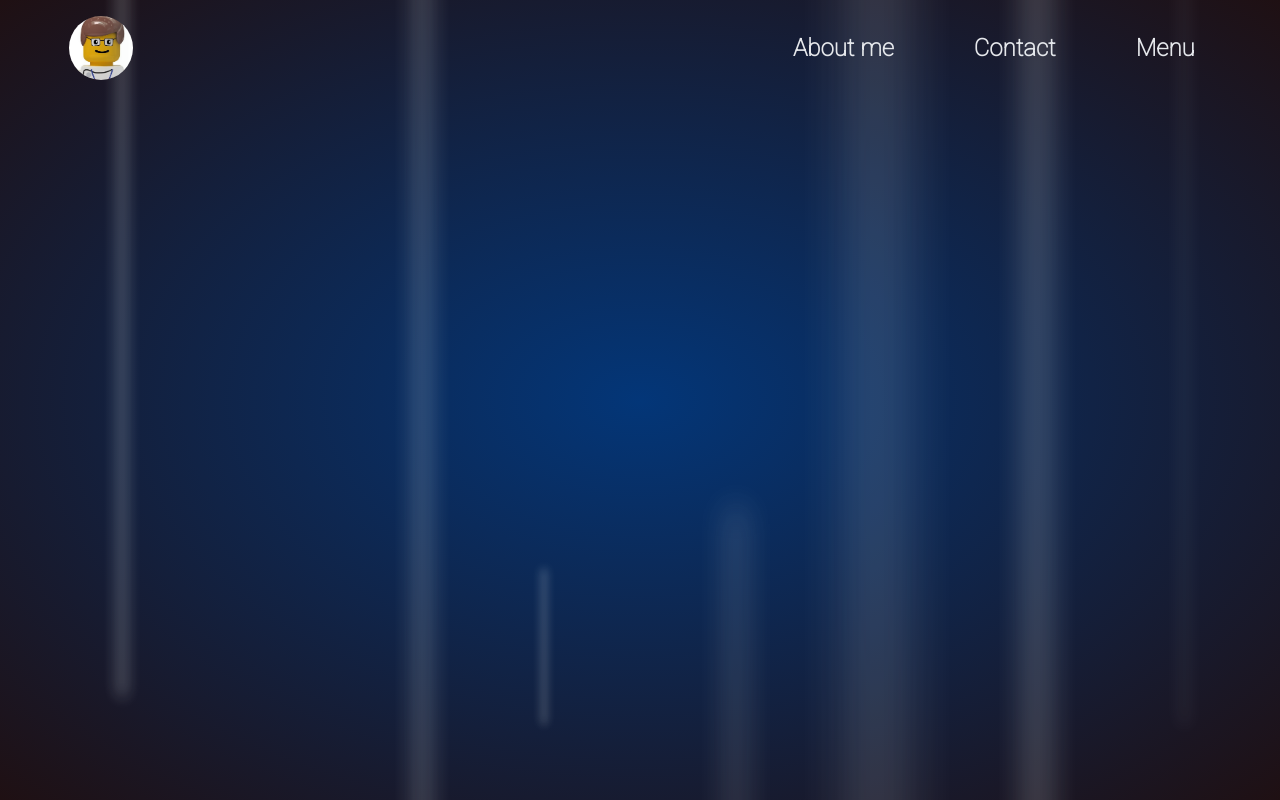
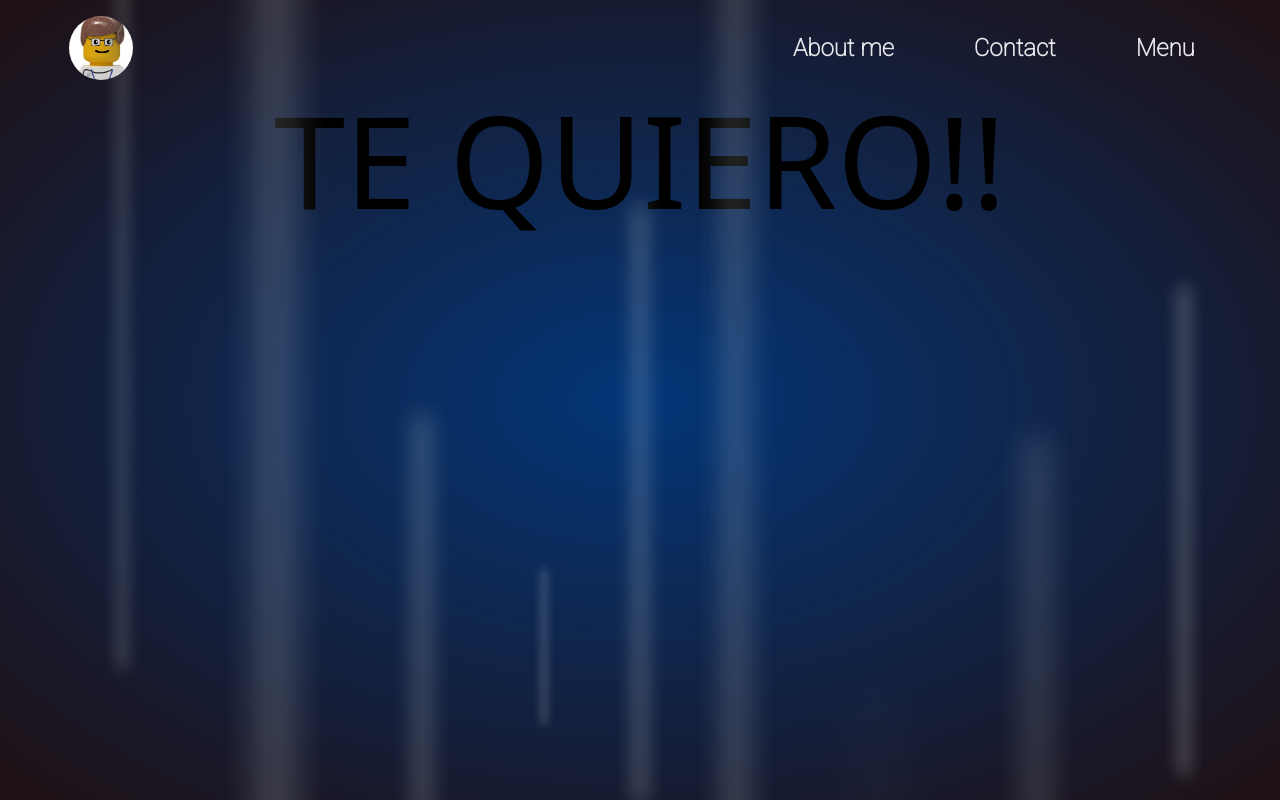
Before and after one commit to fruvesito/ReactProject, a React (Vite) app: page / in a window 1280 px wide. Built offline with nearby package versions, Linux system fonts and the light colour scheme.

Commit message:
Add Vange Title

```diff
--- a/src/Components/Navbar/Navbar.jsx
+++ b/src/Components/Navbar.jsx
@@ -6,6 +6,7 @@ export default function Navbar(){
                 <div className="p-8  "><a className="text-2xl font-black text-gray-200 font-roboto" href="#">About me</a></div>
                 <div className="p-8  "><a className="text-2xl font-black text-gray-200 font-roboto" href="#">Contact</a></div>
                 <div className="p-8  "><a className="text-2xl font-black text-gray-200 font-roboto" href="#">Menu</a></div>
+                <br/>
             </div>
         </>
     )
--- /dev/null
+++ b/src/Components/Vange.jsx
@@ -0,0 +1,9 @@
+export default function Vange(){
+    return (
+        <>
+        <div className="w-full justify-center flex">
+            <span className="text-9xl text-center">TE QUIERO!!</span>
+        </div>
+        </>
+    )
+}
--- a/src/main.jsx
+++ b/src/main.jsx
@@ -1,12 +1,14 @@
 import React from 'react'
 import ReactDOM from 'react-dom/client'
-import Navbar from './Components/Navbar/Navbar'
+import Navbar from './Components/Navbar'
 import Fondo from './Components/Fondo'
+import Vange from './Components/Vange'
 import './index.css'
 
 ReactDOM.createRoot(document.getElementById('root')).render(
   <React.StrictMode>
     <Fondo />
     <Navbar />
+    <Vange></Vange>
   </React.StrictMode>,
 )
```
